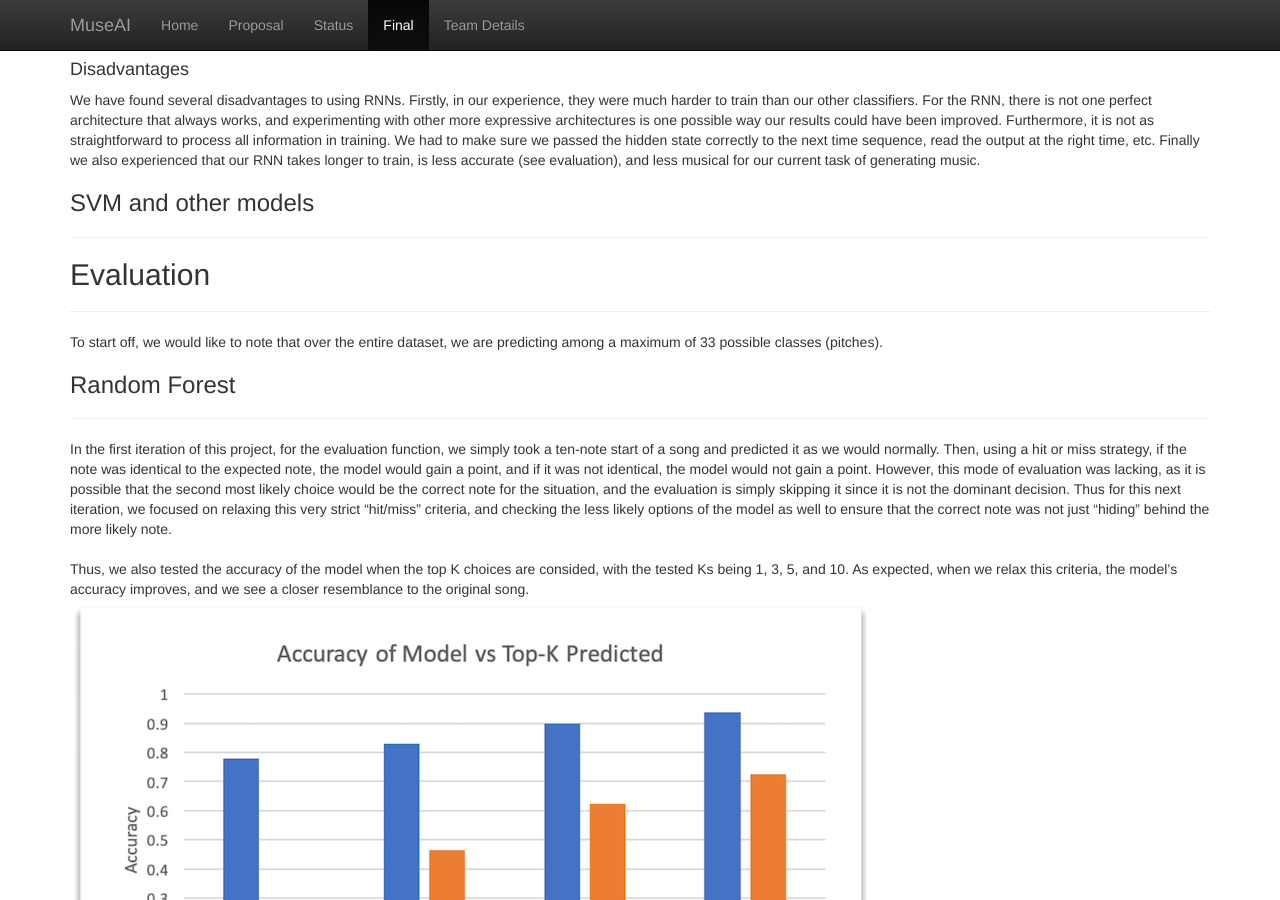
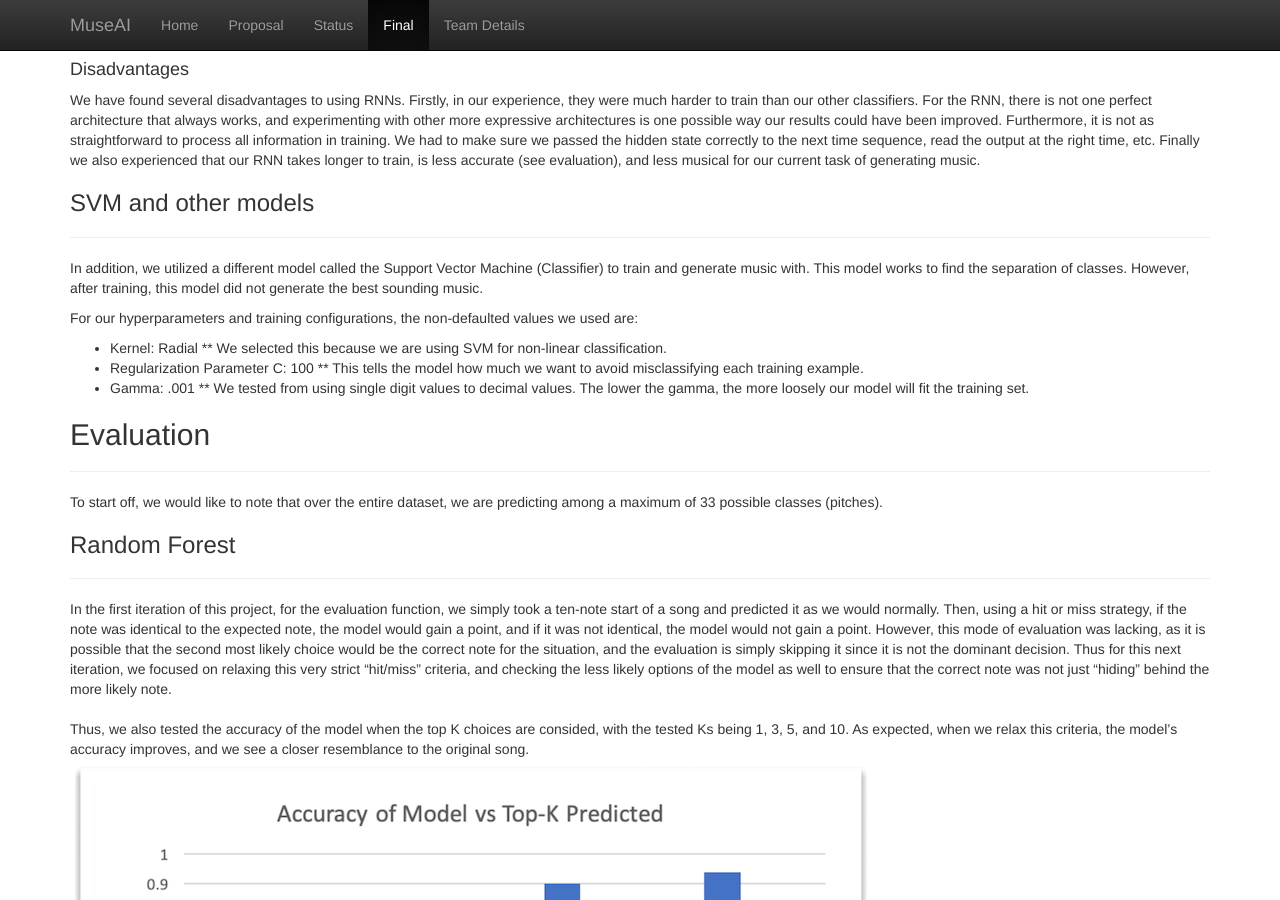
Before and after one commit to DylanAgiman/MuseAI, a Jekyll site: the page built from docs/final.md, in a window 1280 px wide and 900 px high, scrolled down 3448 px. Built offline with Jekyll 4.4.1, drawn with Linux system fonts in a browser that asks for light colours.

Commit message:
Add svm portion.

```diff
--- a/docs/final.md
+++ b/docs/final.md
@@ -74,6 +74,16 @@ We have found several disadvantages to using RNNs. Firstly, in our experience, t
 
 ### SVM and other models
 ------------------------
+In addition, we utilized a different model called the Support Vector Machine (Classifier) to train and generate music with. This model works to find the separation of classes. However, after training, this model did not generate the best sounding music.
+
+For our hyperparameters and training configurations, the non-defaulted values we used are:
+* Kernel: Radial
+		** We selected this because we are using SVM for non-linear classification.
+* Regularization Parameter C: 100
+		** This tells the model how much we want to avoid misclassifying each training example.
+* Gamma: .001
+		** We tested from using single digit values to decimal values. The lower the gamma, the more loosely our model will fit the training set.
+
 
 ## Evaluation
 -------------
```
